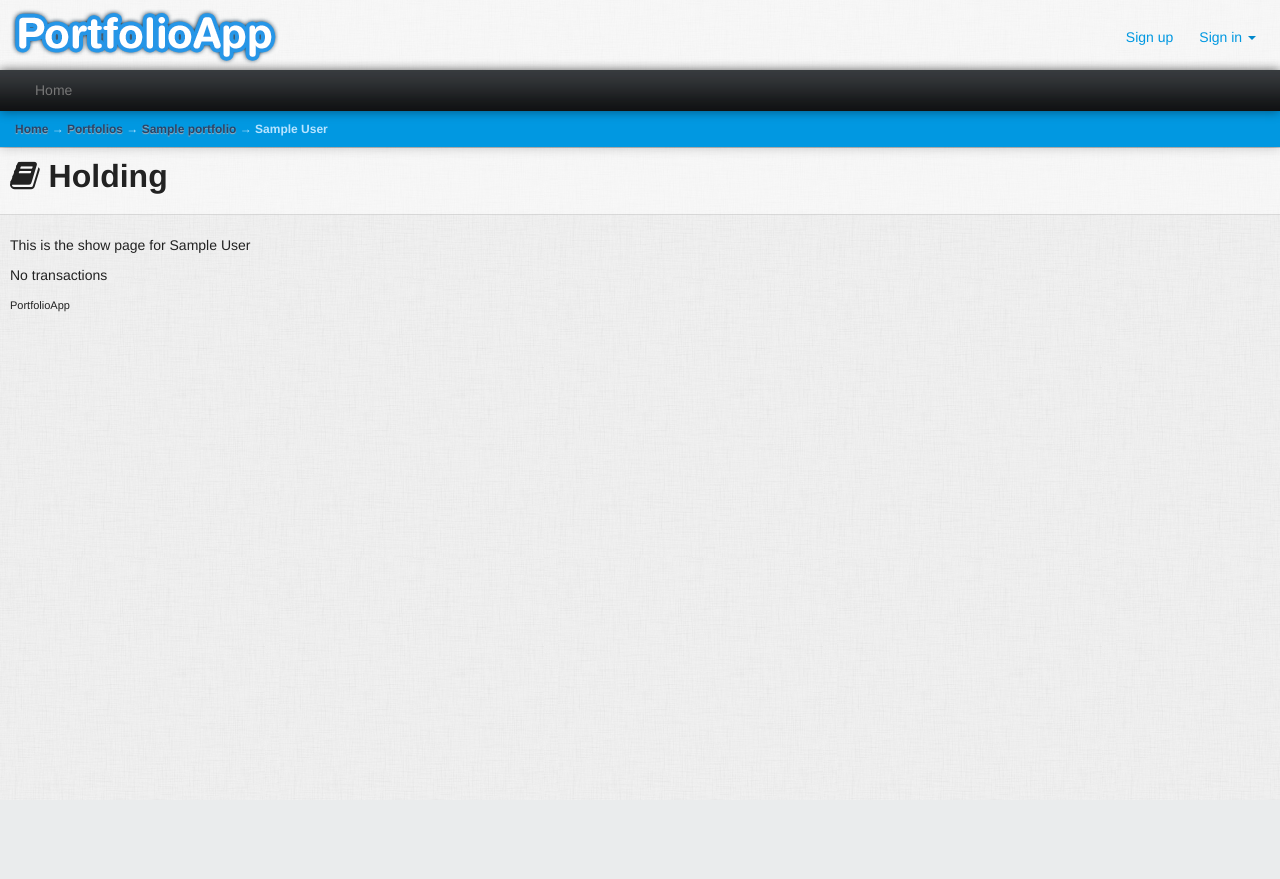
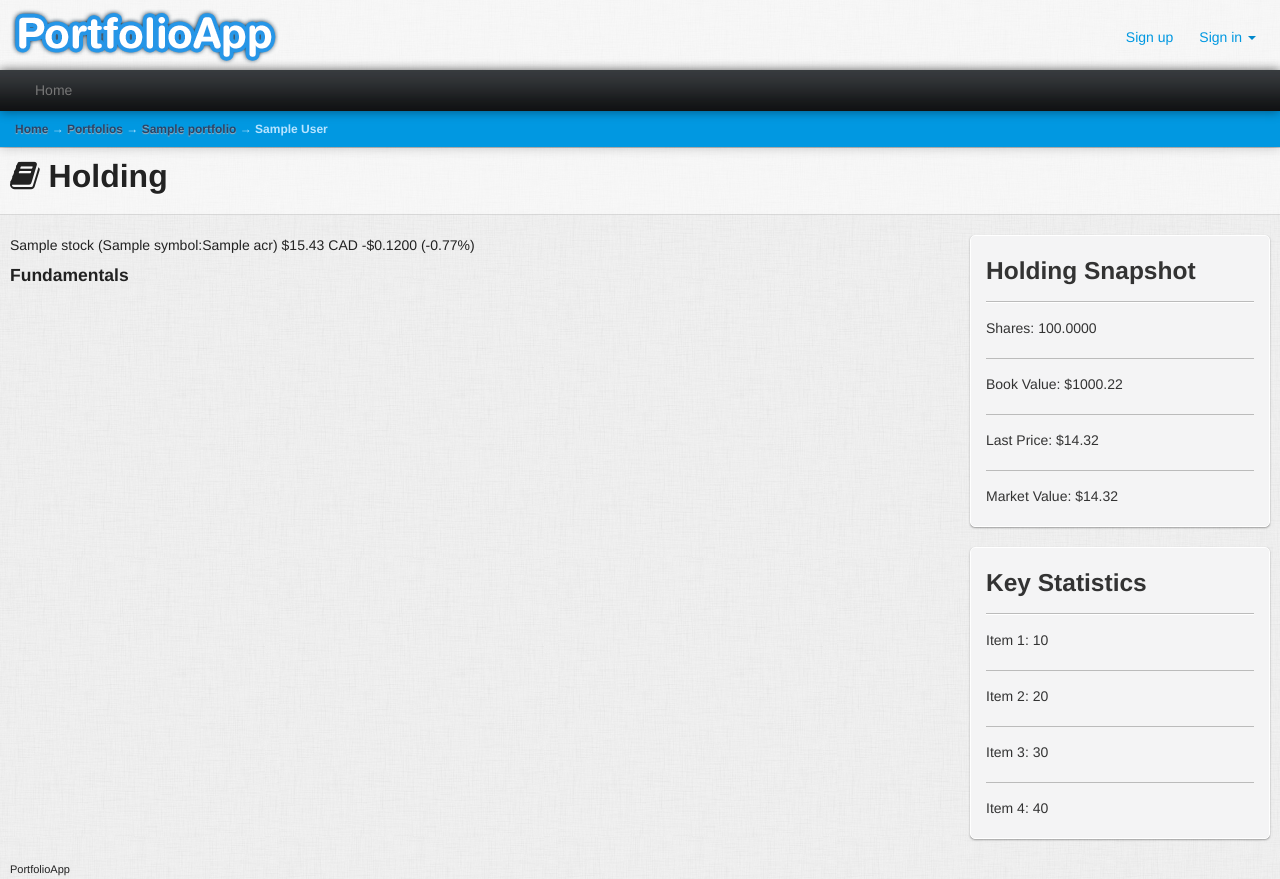
Before and after one commit to jesselathamdev/portfolioapp-web, a Django app: template templates/portfolios/holdings/show.html in a window 1280 px wide. Before the commit the page ends 312 px from the top, so only its background shows below. Run offline with Django 3.2, Linux system fonts and the light colour scheme; the template is opened without the code that fills it: most values are stand-ins (such as "Sample title", 1, 10 or a date in 2020); some libraries are stand-ins or nearby versions.

```diff
--- a/portfolioapp/apps/markets/views_api.py
+++ b/portfolioapp/apps/markets/views_api.py
@@ -8,6 +8,9 @@ from django.http import HttpResponse
 from django.db.models import Q
 
 from .models import Stock
+
+
+######################## STOCK TYPEAHEAD
 
 @login_required
 def stock_index(request):
--- a/templates/common/navigation_main.html
+++ b/templates/common/navigation_main.html
@@ -3,7 +3,8 @@
 <ul class="nav">
   {% if user.is_authenticated %}
   <li class="{% navactive request 'dashboard_index' %}"><a href="{% url 'dashboard_index' %}">Dashboard</a></li>
-  <li class="{% navactive request 'portfolios_index portfolio_create portfolio_holdings_index transactions_index' %}"><a href="{% url 'portfolios_index' %}">Portfolios</a></li>
+  <li class="{% navactive request 'market_stock_index' %}"><a href="{% url 'market_stock_index' %}">Stocks</a></li>
+  <li class="{% navactive request 'portfolios_index portfolio_create portfolio_holdings_index portfolio_holding_show transactions_index' %}"><a href="{% url 'portfolios_index' %}">Portfolios</a></li>
   <li class="{% navactive request 'activity_index' %}"><a href="{% url 'activity_index' %}">Activity</a></li>
   {% else %}
   <li class=""><a href="/">Home</a></li>
--- a/templates/portfolios/holdings/show.html
+++ b/templates/portfolios/holdings/show.html
@@ -8,12 +8,49 @@
 {% block page_title %}<i class="icon-book"></i> Holding{% endblock page_title %}
 
 {% block content %}
-<p>This is the show page for {{ holding.full_name }}</p>
+<div class="stock-header clearfix">
+  <div style="float: left;">
+    <span class="stock-name">{{ holding.stock.name }}</span> <span class="stock-symbol">({{ holding.stock.symbol }}:{{ holding.stock.market.acr }})</span> <span class="stock-current-price">$15.43</span> <span class="stock-currency">CAD</span> <span class="stock-something">-$0.1200 (-0.77%)</span>
+  </div>
+  {% if holding_transaction_count > 0 %}
+    <div style="float: right;">
+      <p><a href="{% url 'transactions_index' holding.portfolio.id holding.id %}">View Transactions</a></p>
+    </div>
+  {% endif %}
+</div>
 
-{% if holding_transaction_count > 0 %}
-<p><a href="{% url 'transactions_index' holding.portfolio.id holding.id %}">View transactions</a></p>
-{% else %}
-<p>No transactions</p>
-{% endif %}
+<h4>Fundamentals</h4>
 
 {% endblock content %}
+
+{% block sidebar %}
+
+<div class="widget widget-simple">
+  <div class="widget-header">
+    <h3>Holding Snapshot</h3>
+  </div>
+  <div class="widget-body">
+    <ul>
+      <li>Shares: 100.0000</li>
+      <li>Book Value: $1000.22</li>
+      <li>Last Price: $14.32</li>
+      <li>Market Value: $14.32</li>
+    </ul>
+  </div>
+</div>
+
+<div class="widget widget-simple">
+  <div class="widget-header">
+    <h3>Key Statistics</h3>
+  </div>
+  <div class="widget-body">
+    <ul>
+      <li>Item 1: 10</li>
+      <li>Item 2: 20</li>
+      <li>Item 3: 30</li>
+      <li>Item 4: 40</li>
+    </ul>
+  </div>
+</div>
+
+{% endblock sidebar %}
```
Also changed, not shown: portfolioapp/apps/markets/urls.py (added, +7 -0 lines), portfolioapp/apps/markets/views.py (added, +22 -0 lines), portfolioapp/apps/portfolios/views.py (+12 -2 lines), portfolioapp/urls.py (+7 -4 lines), templates/markets/stocks/index.html (added, +33 -0 lines), templates/markets/stocks/index_paged_content.html (added, +30 -0 lines).
